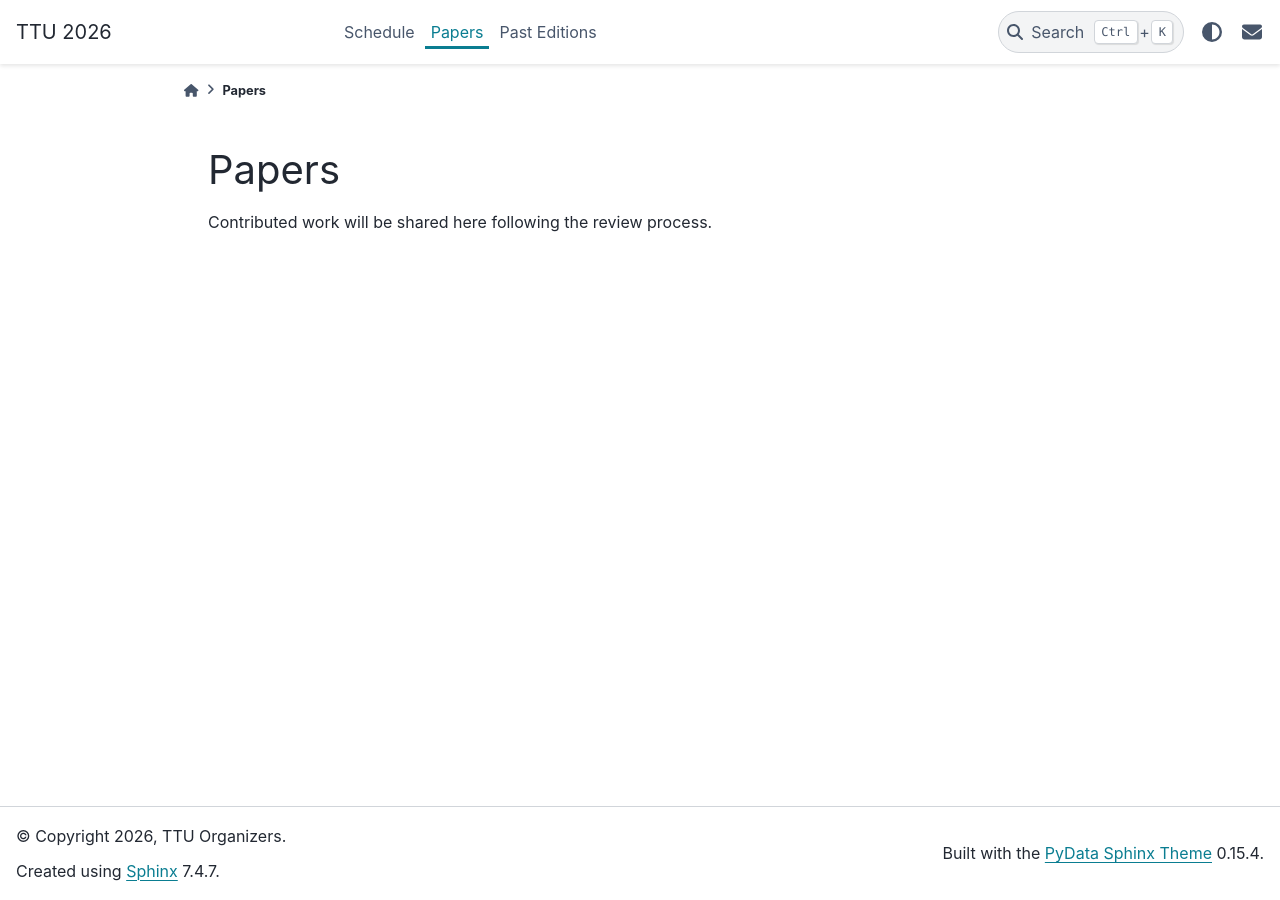
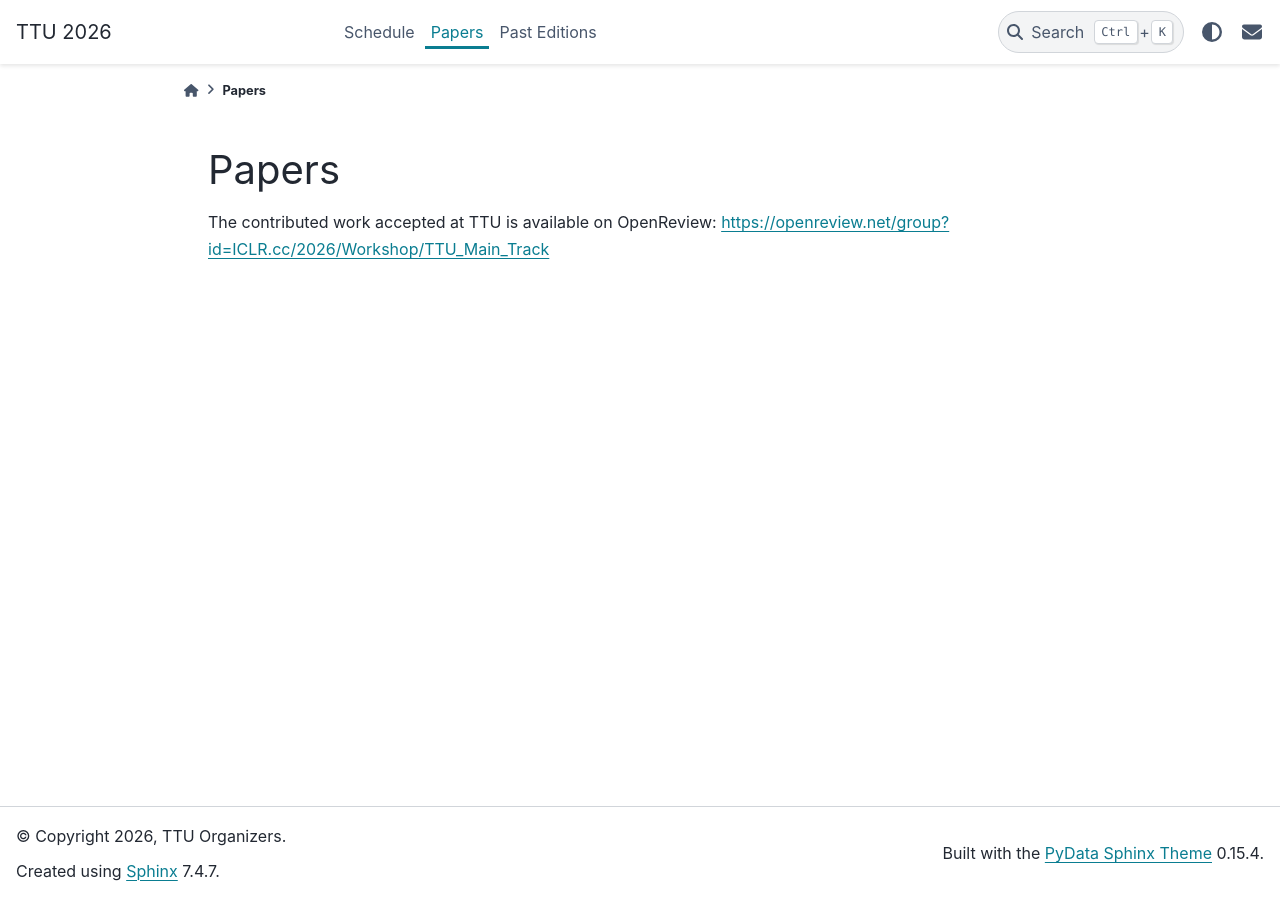
Before and after one commit to ttu-iclr2026/ttu-iclr2026.github.io, a Sphinx documentation site: the page built from docs/source/papers.rst, in a window 1280 px wide. Built offline with Sphinx 7.4.7 and the PyData theme 0.15.4, drawn with Linux system fonts in a browser that asks for light colours; the version number could not be read and is left out.

Commit message:
link to accepted work on openreview

```diff
--- a/docs/source/papers.rst
+++ b/docs/source/papers.rst
@@ -1,4 +1,4 @@
 Papers
 ===============
 
-Contributed work will be shared here following the review process.
+The contributed work accepted at TTU is available on OpenReview: https://openreview.net/group?id=ICLR.cc/2026/Workshop/TTU_Main_Track
```
